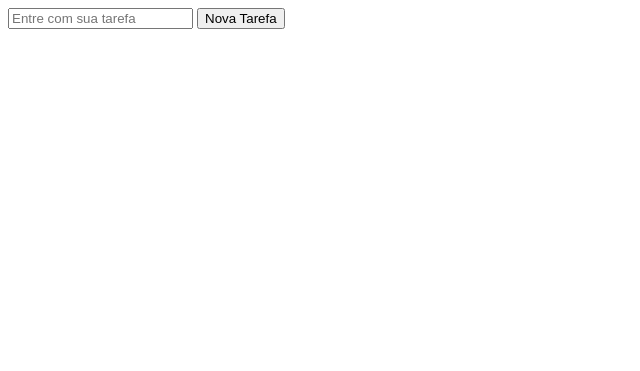
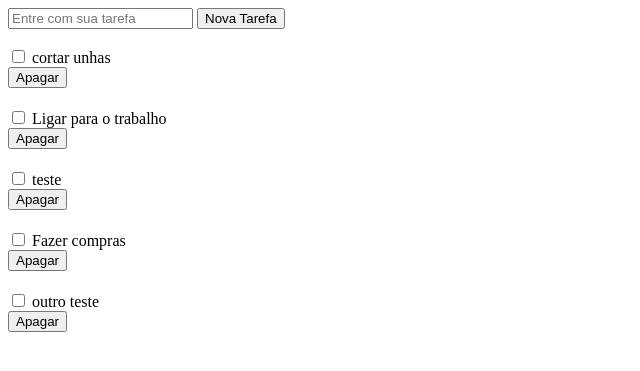
Before and after one commit to CleuJunior/TODO---PHP, a PHP site: page / in a window 1280 px wide. Shown: the top 371 px of the page, without its empty margins (0-640 px from the left). Run offline with PHP 8.4, Linux system fonts and the light colour scheme.

Commit message:
Criando metodo para apagar

```diff
--- /dev/null
+++ b/deletar.php
@@ -0,0 +1,4 @@
+<?php
+echo "<pre>";
+var_dump($_POST);
+echo "<pre>";
--- a/index.php
+++ b/index.php
@@ -1,4 +1,14 @@
 <?php
+    $afazeres = [];
+    if(file_exists('tarefa.json')){
+        $json = file_get_contents('tarefa.json');
+        $afazeres = json_decode($json, true);
+
+    } else{
+
+
+    }
+
 
 ?>
 
@@ -19,6 +29,18 @@
 
 
 </form>
+<br>
 
+<?php foreach ($afazeres as $nomeAfazer => $afazere): ?>
+<div style="margin-bottom: 20px;">
+    <input type="checkbox" <?= $afazere['completo']? 'cheked' : '' ?>>
+    <?= $nomeAfazer; ?>
+    <form action="deletar.php" method="POST">
+        <input type="hidden" name="nome_tarefa" value="<?= $nomeAfazer; ?>">
+        <button>Apagar</button>
+    </form>
+
+</div>
+<?php endforeach; ?>
 </body>
 </html>
--- a/nova_lista.php
+++ b/nova_lista.php
@@ -20,3 +20,5 @@ if ($tarefas) {
     file_put_contents('tarefa.json', json_encode($jsonArray, JSON_PRETTY_PRINT));
 
 }
+
+header('Location: index.php');
--- a/tarefa.json
+++ b/tarefa.json
@@ -1,5 +1,17 @@
 {
     "cortar unhas": {
         "completo": false
+    },
+    "Ligar para o trabalho": {
+        "completo": false
+    },
+    "teste": {
+        "completo": false
+    },
+    "Fazer compras": {
+        "completo": false
+    },
+    "outro teste": {
+        "completo": false
     }
 }
```
